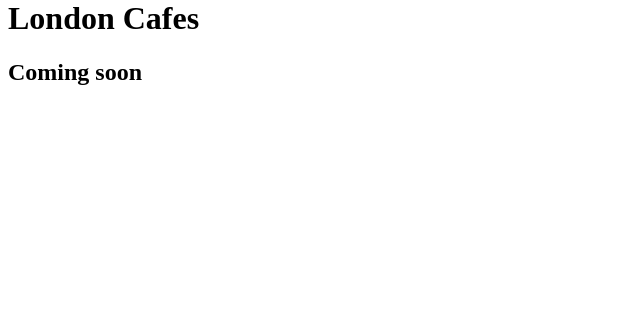
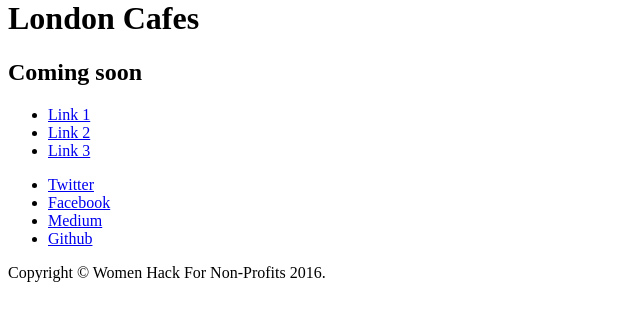
Before and after one commit to womenhackfornonprofits/we-meet-django, a Django app: page / in a window 1280 px wide. Shown: the part 21-342 px from the top of the page, without its empty margins (0-640 px from the left). Run offline with Django 3.2, Linux system fonts and the light colour scheme.

Commit message:
Add html code to the footer

```diff
--- a/london_cafes/london_cafes/templates/layout.html
+++ b/london_cafes/london_cafes/templates/layout.html
@@ -8,7 +8,19 @@
     {% block main %}
     {% endblock %}
 
-    <footer>
+    <footer class="footer">
+      <ul class="footer_list">
+        <li class="footer_item"><a class="footer_link" href="#">Link 1</a></li>
+        <li class="footer_item"><a class="footer_link" href="#">Link 2</a></li>
+        <li class="footer_item"><a class="footer_link" href="#">Link 3</a></li>
+      </ul>
+      <ul class="footer_list">
+        <li class="footer_item"><a class="footer__link" href="https://twitter.com/WHFNP"><i class="fa fa-twitter" aria-hidden="true"></i> Twitter</a></li>
+        <li class="footer_item"><a class="footer__link" href="https://www.facebook.com/whfnp/"><i class="fa fa-facebook" aria-hidden="true"></i> Facebook</a></li>
+        <li class="footer_item"><a class="footer__link" href="https://blog.womenhackfornonprofits.com/"><i class="fa fa-medium" aria-hidden="true"></i> Medium</a></li>
+        <li class="footer_item"><a class="footer__link" href="https://github.com/womenhackfornonprofits"><i class="fa fa-github" aria-hidden="true"></i> Github</a></li>
+      </ul>
+      <p>Copyright &#xA9; Women Hack For Non-Profits 2016.</p>
     </footer>
 
 {% endblock %}
```
